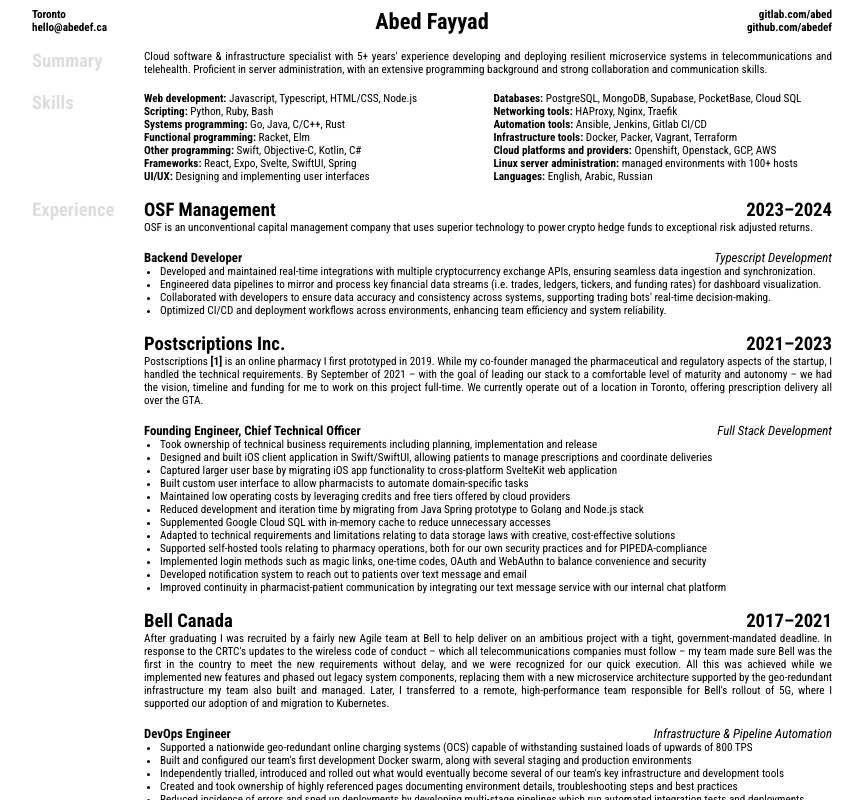
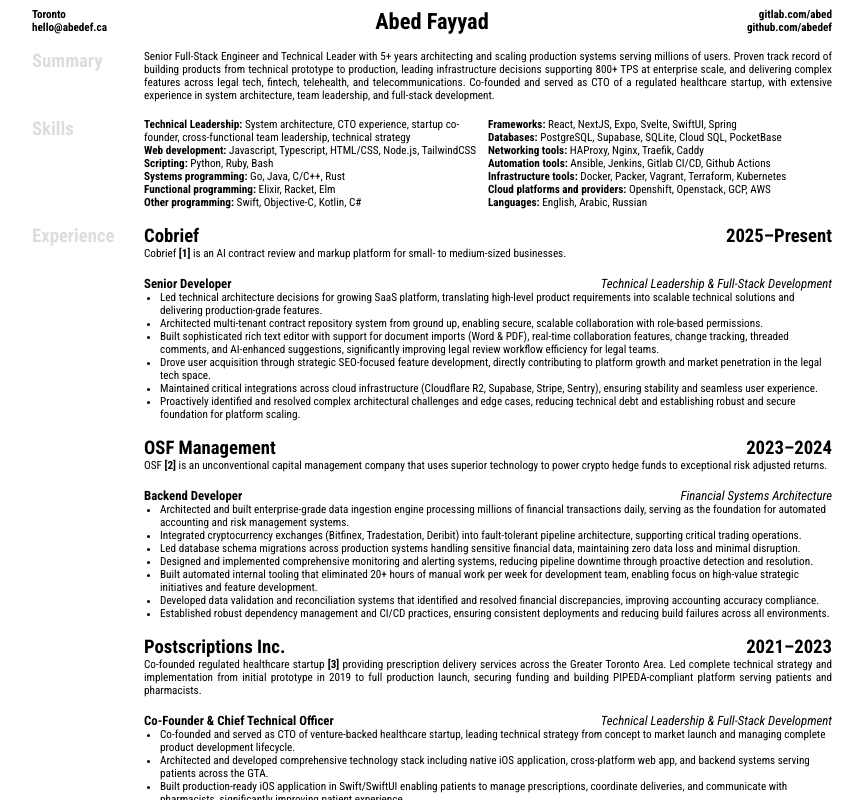
Before and after one commit to abedef/resume, a SvelteKit app: page / in a window 1280 px wide. Shown: the top 800 px of the page, without its empty margins (208-1071 px from the left). Built offline with nearby package versions, Linux system fonts and the light colour scheme.

Commit message:
Update resume contents

```diff
--- a/src/lib/skills.js
+++ b/src/lib/skills.js
@@ -1,35 +1,36 @@
 export const skills = [
-    { title: "Web development:", body: "Javascript, Typescript, HTML/CSS, Node.js" },
+    { title: "Technical Leadership:", body: "System architecture, CTO experience, startup co-founder, cross-functional team leadership, technical strategy" },
+    { title: "Web development:", body: "Javascript, Typescript, HTML/CSS, Node.js, TailwindCSS" },
     { title: "Scripting:", body: "Python, Ruby, Bash" },
     { title: "Systems programming:", body: "Go, Java, C/C++, Rust" },
-    { title: "Functional programming:", body: "Racket, Elm" },
+    { title: "Functional programming:", body: "Elixir, Racket, Elm" },
     {
         title: "Other programming:",
         body: "Swift, Objective-C, Kotlin, C#",
     },
-    { title: "Frameworks:", body: "React, Expo, Svelte, SwiftUI, Spring" },
-    { title: "UI/UX:", body: "Designing and implementing user interfaces" },
+    { title: "Frameworks:", body: "React, NextJS, Expo, Svelte, SwiftUI, Spring" },
+    // { title: "UI/UX:", body: "Designing and implementing user interfaces" },
     {
         title: "Databases:",
-        body: "PostgreSQL, MongoDB, Supabase, PocketBase, Cloud SQL",
+        body: "PostgreSQL, Supabase, SQLite, Cloud SQL, PocketBase",
     },
     {
         title: "Networking tools:",
-        body: "HAProxy, Nginx, Traefik",
+        body: "HAProxy, Nginx, Traefik, Caddy",
     },
-    { title: "Automation tools:", body: "Ansible, Jenkins, Gitlab CI/CD" },
+    { title: "Automation tools:", body: "Ansible, Jenkins, Gitlab CI/CD, Github Actions" },
     {
         title: "Infrastructure tools:",
-        body: "Docker, Packer, Vagrant, Terraform",
+        body: "Docker, Packer, Vagrant, Terraform, Kubernetes",
     },
     {
         title: "Cloud platforms and providers:",
         body: "Openshift, Openstack, GCP, AWS",
     },
-    {
-        title: "Linux server administration:",
-        body: "managed environments with 100+ hosts",
-    },
+    // {
+    //     title: "Linux server administration:",
+    //     body: "managed environments with 100+ hosts",
+    // },
     { title: "Languages:", body: "English, Arabic, Russian" },
     // { body: "Quick to pick up new frameworks and programming languages" },
     // { body: "Creative coding, graphics programming game engine architecture, user interface design, responsive design", },
--- a/src/lib/summary.js
+++ b/src/lib/summary.js
@@ -1,2 +1 @@
-export const summary =
-"Cloud software & infrastructure specialist with 5+ years' experience developing and deploying resilient microservice systems in telecommunications and telehealth. Proficient in server administration, with an extensive programming background and strong collaboration and communication skills.";
+export const summary = `Senior Full-Stack Engineer and Technical Leader with ${new Date().getFullYear() - 2018}+ years architecting and scaling production systems serving millions of users. Proven track record of building products from technical prototype to production, leading infrastructure decisions supporting 800+ TPS at enterprise scale, and delivering complex features across legal tech, fintech, telehealth, and telecommunications. Co-founded and served as CTO of a regulated healthcare startup, with extensive experience in system architecture, team leadership, and full-stack development.`;
--- a/src/routes/+page.svelte
+++ b/src/routes/+page.svelte
@@ -23,7 +23,7 @@
                 while (match) {
                     obj = obj.replace(
                         match[0],
-                        `<a href="${match[0]}">[${addLink(match[0])}]</a>`
+                        `<a href="${match[0]}">[${addLink(match[0])}]</a>`,
                     );
                     match = obj.match(matcher);
                 }
@@ -40,7 +40,7 @@
 
             default:
                 console.error(
-                    `addLinks() not implemented for type ${typeof obj}`
+                    `addLinks() not implemented for type ${typeof obj}`,
                 );
                 break;
         }
@@ -51,6 +51,12 @@
     const experience = addLinks(raw_experience);
     const education = addLinks(raw_education);
     const projects = addLinks(raw_projects);
+
+    const midpoint = Math.ceil(skills.length / 2);
+    const skillsLeft = skills.slice(0, midpoint - 1);
+    const skillsRight = skills.slice(midpoint - 1);
+
+    const showCoursework = false;
 </script>
 
 <svelte:head>
@@ -93,9 +99,29 @@
 
     <section>
         <h3>Skills</h3>
-        <div>
+        <div class="skills">
+            <ul class="skills-single">
+                {#each skills as skill}
+                    <li>
+                        {#if "title" in skill}
+                            <strong>{skill.title}</strong>
+                        {/if}
+                        {skill.body}
+                    </li>
+                {/each}
+            </ul>
             <ul class="skills">
-                {#each skills as skill}
+                {#each skillsLeft as skill}
+                    <li>
+                        {#if "title" in skill}
+                            <strong>{skill.title}</strong>
+                        {/if}
+                        {skill.body}
+                    </li>
+                {/each}
+            </ul>
+            <ul class="skills">
+                {#each skillsRight as skill}
                     <li>
                         {#if "title" in skill}
                             <strong>{skill.title}</strong>
@@ -151,17 +177,19 @@
                     <em>{edu.program}</em>
                 </div>
 
+                {#if showCoursework}
                     <ul id="coursework">
                         {#each edu.courses as course}
                             <li>{course.code} <em>{course.name}</em></li>
                         {/each}
                     </ul>
+                {/if}
             {/each}
         </div>
     </section>
 
     <section>
-        <h3>Open Source Projects</h3>
+        <h3>Open Source</h3>
         <div>
             {#each projects as project}
                 <div class="company">
@@ -176,8 +204,9 @@
     </section>
 
     <section>
+        <!-- svelte-ignore a11y-missing-content -->
         <h3 />
-        <div>
+        <div class="links">
             <ul class="links">
                 {#each links as link, i}
                     <li>[{i + 1}] <a href={link}>{link}</a></li>
@@ -188,6 +217,10 @@
                     </p>
                 {/each}
             </ul>
+            <p>
+                please find the latest, most up-to-date version of my resume at
+                <a href="https://resume.abedef.ca">https://resume.abedef.ca</a>
+            </p>
         </div>
     </section>
 </article>
@@ -249,10 +282,24 @@
         justify-content: space-between;
     }
 
+    div.skills {
+        display: flex;
+        flex-direction: row;
+        justify-content: space-between;
+    }
+
+    ul.skills,
+    ul.skills-single {
+        list-style: none;
+        padding: 0;
+    }
+
     ul.skills {
-        column-count: 2;
-        -webkit-column-count: 2;
-        -moz-column-count: 2;
+        width: 50%;
+    }
+
+    ul.skills-single {
+        display: none;
     }
 
     h3.years {
@@ -274,6 +321,14 @@
         text-align: center;
     }
 
+    div.links {
+        display: none;
+    }
+
+    div.links p {
+        text-align: center;
+    }
+
     ul.links {
         list-style: none;
         text-align: start;
@@ -288,7 +343,6 @@
 
     p,
     h1,
-    h2,
     h3,
     h4 {
         margin: 0;
@@ -310,11 +364,6 @@
     ul {
         margin: 0;
         padding-left: 1rem;
-    }
-
-    ul.skills {
-        list-style: none;
-        padding: 0;
     }
 
     ul.responsibilities {
@@ -354,11 +403,6 @@
             min-width: unset;
         }
 
-        ul.skills {
-            padding-left: 0;
-            list-style: none;
-        }
-
         ul#coursework {
             padding-left: 0;
             list-style: none;
@@ -366,7 +410,14 @@
     }
 
     @media screen and (max-width: 620px) {
-        ul.skills,
+        ul.skills-single {
+            display: block;
+        }
+
+        ul.skills {
+            display: none;
+        }
+
         #coursework {
             column-count: 1;
             -webkit-column-count: 1;
@@ -379,10 +430,10 @@
             visibility: hidden;
         }
 
-        ul.skills {
-            column-count: 1;
-        -webkit-column-count: 1;
-        -moz-column-count: 1;
+        #coursework {
+            column-count: 2;
+            -webkit-column-count: 2;
+            -moz-column-count: 2;
         }
 
         .role > em,
@@ -399,5 +450,9 @@
         section {
             page-break-inside: avoid;
         }
+
+        div.links {
+            display: block;
+        }
     }
 </style>
```
Also changed, not shown: src/lib/experience.js, src/lib/projects.js. Lines whose indentation alone changed are shown as unchanged.
